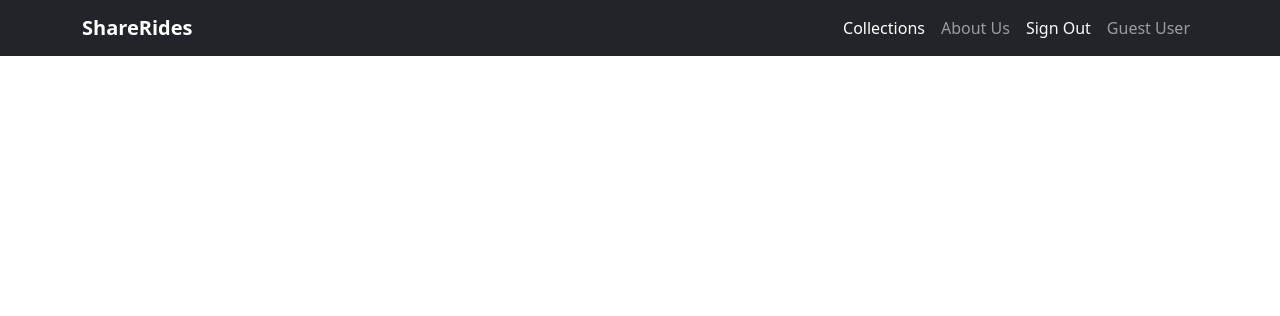
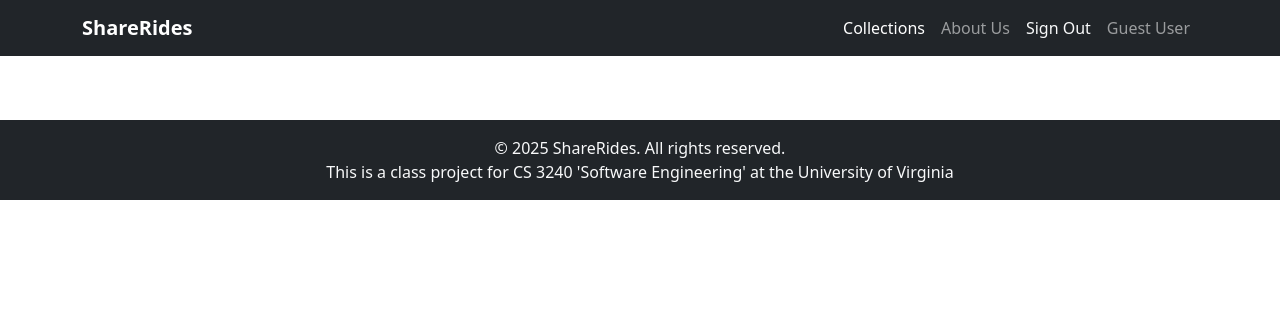
Before and after one commit to TamerTimraz/ShareRides, a Django app: template vehicleLending/templates/vehicleLending/base.html in a window 1280 px wide. Shown: the top 316 px of the page. Run offline with Django 5.2, Linux system fonts and the light colour scheme; the template is opened without the code that fills it, so the values that code supplies are empty; parts of the project's set-up code (start-up, migrations or seed data) failed here and were passed over.

Commit message:
added footer

```diff
--- a/vehicleLending/templates/vehicleLending/base.html
+++ b/vehicleLending/templates/vehicleLending/base.html
@@ -48,5 +48,13 @@
 <!-- Bootstrap Scripts -->
 <script src="https://cdn.jsdelivr.net/npm/bootstrap@5.3.0/dist/js/bootstrap.bundle.min.js"></script>
 
+<!-- Footer -->
+<footer class="bg-dark text-light text-center py-3 mt-5">
+    <div class="container">
+        <p class="mb-0">&copy; 2025 ShareRides. All rights reserved.</p>
+        <p class="mb-0">This is a class project for CS 3240 'Software Engineering' at the University of Virginia</p>
+    </div>
+</footer>
+
 </body>
 </html>
```
